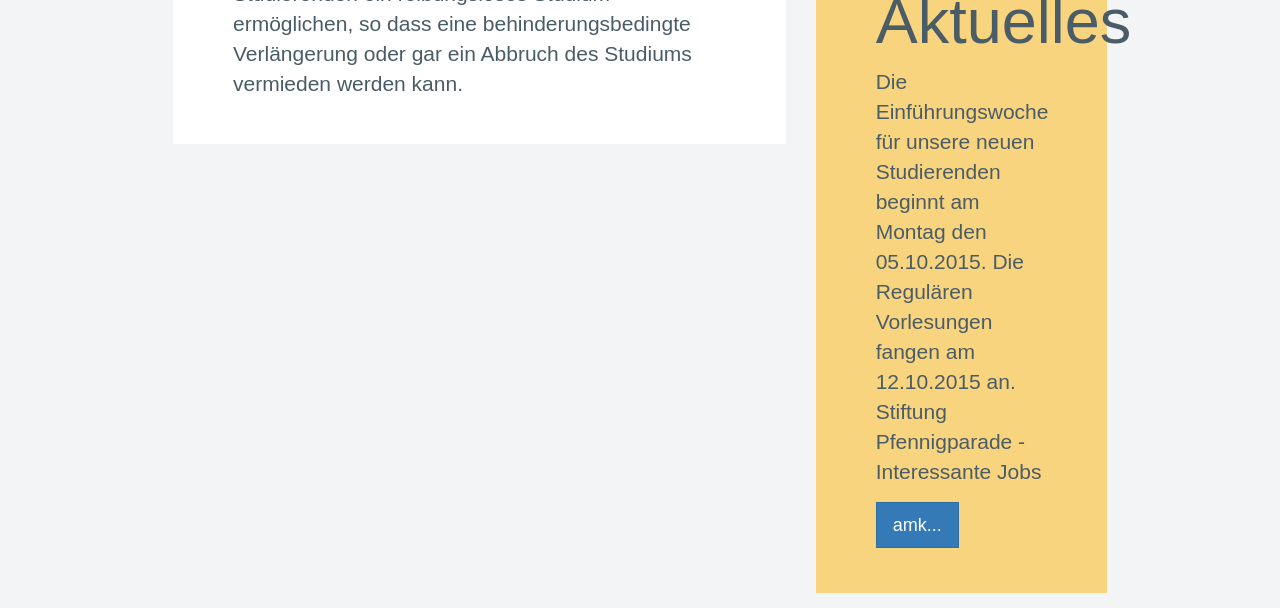
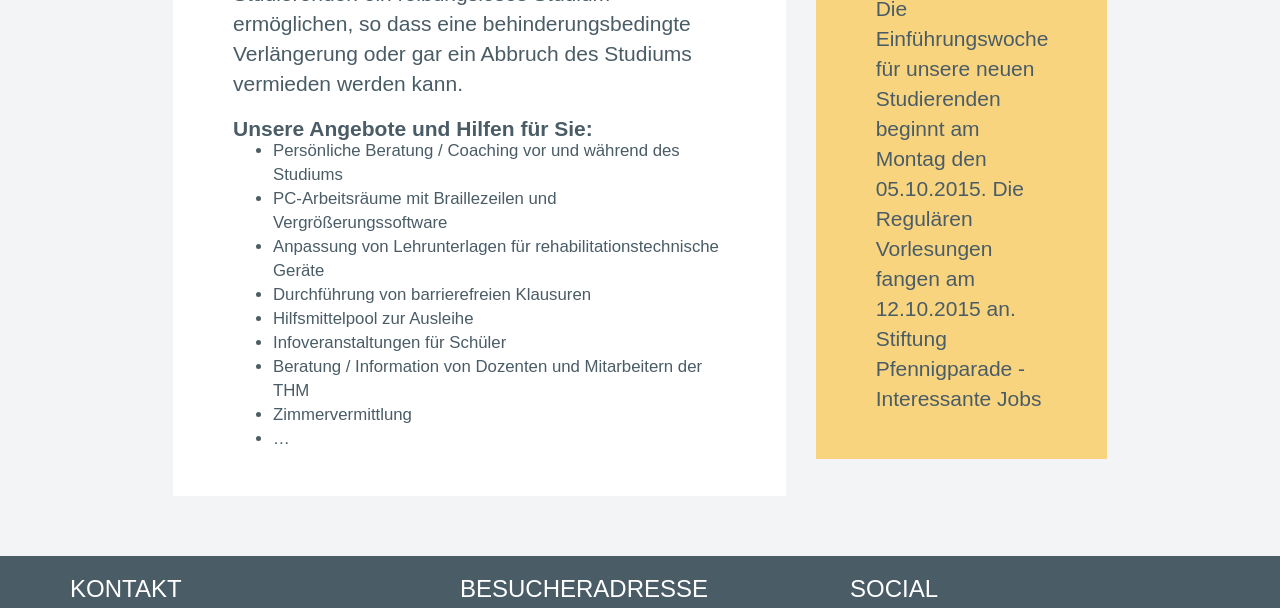
Before and after one commit to corinna15/SE, a plain HTML site: page index.html in a window 1280 px wide. Shown: the part 738-1346 px from the top of the page. Drawn offline with nearby package versions, Linux system fonts and the light colour scheme.

Commit message:
Inhalts Liste

```diff
--- a/css/layout.css
+++ b/css/layout.css
@@ -11,6 +11,11 @@
 	.wrapper{
 	margin: 0 10% 0 10%;
 	}
+	#Inhaltsliste{
+	font-size: 1.2em;
+	margin-top:-20px;
+	}
+
 
 	#search-input-box {
 		max-width: 220px !important;
--- a/index.html
+++ b/index.html
@@ -114,13 +114,27 @@
 
 										<p>Das BliZ bietet f&uuml;r chronisch kranke und behinderte Studierende eine optimale Unterst&uuml;tzung.<br />
 										Unser Ziel ist die Verringerung von Barrieren im Studium. Durch individuelle Nachteilsausgleichsma&szlig;namen wollen wir den Studierenden ein reibungsloses Studium erm&ouml;glichen, so dass eine behinderungsbedingte Verl&auml;ngerung oder gar ein Abbruch des Studiums vermieden werden kann.</p>
+
+										<p><strong>Unsere Angebote und Hilfen für Sie:</strong>
+												<ul id="Inhaltsliste">
+													<li>Persönliche Beratung / Coaching vor und während des Studiums</li>
+													<li>PC-Arbeitsräume mit Braillezeilen und Vergrößerungssoftware</li>
+													<li>Anpassung von Lehrunterlagen für rehabilitationstechnische Geräte</li>
+													<li>Durchführung von barrierefreien Klausuren</li>
+													<li>Hilfsmittelpool zur Ausleihe</li>
+													<li>Infoveranstaltungen für Schüler</li>
+													<li>Beratung / Information von Dozenten und Mitarbeitern der THM</li>
+													<li>Zimmervermittlung</li>
+													<li>…</li>
+												</ul>
+											</p>
 									</div>
 								</div>
 								<div class="col-xs-12 col-md-4">
 									<div class="row">
 										<div class="col-xs-12">
 											<div class="jumbotron bliztron">
-												<h1>Startseite</h1>
+												<h2>Startseite</h2>
 												<p>Kennst du diesen Hans-Entertaintment-Moment wenn Onur die Seite mit Bootstrap baut?</p>
 												<p><a role="button" href="#" class="btn btn-primary btn-lg">amk...</a></p>
 											</div>
@@ -129,12 +143,12 @@
 									<div class="row">
 										<div class="col-xs-12">
 											<div class="jumbotron bliztron-orange">
-												<h1>Aktuelles</h1>
+												<h2>Aktuelles</h2>
 												<p>
 												Die Einführungswoche für unsere neuen Studierenden beginnt am Montag den 05.10.2015. Die Regulären Vorlesungen fangen am 12.10.2015 an. <br>
 												Stiftung Pfennigparade - Interessante Jobs
-</p>
-												<p><a role="button" href="#" class="btn btn-primary btn-lg">amk...</a></p>
+													</p>
+												<!--<p><a role="button" href="#" class="btn btn-primary btn-lg">amk...</a></p> -->
 											</div>
 										</div>
 									</div>
```
